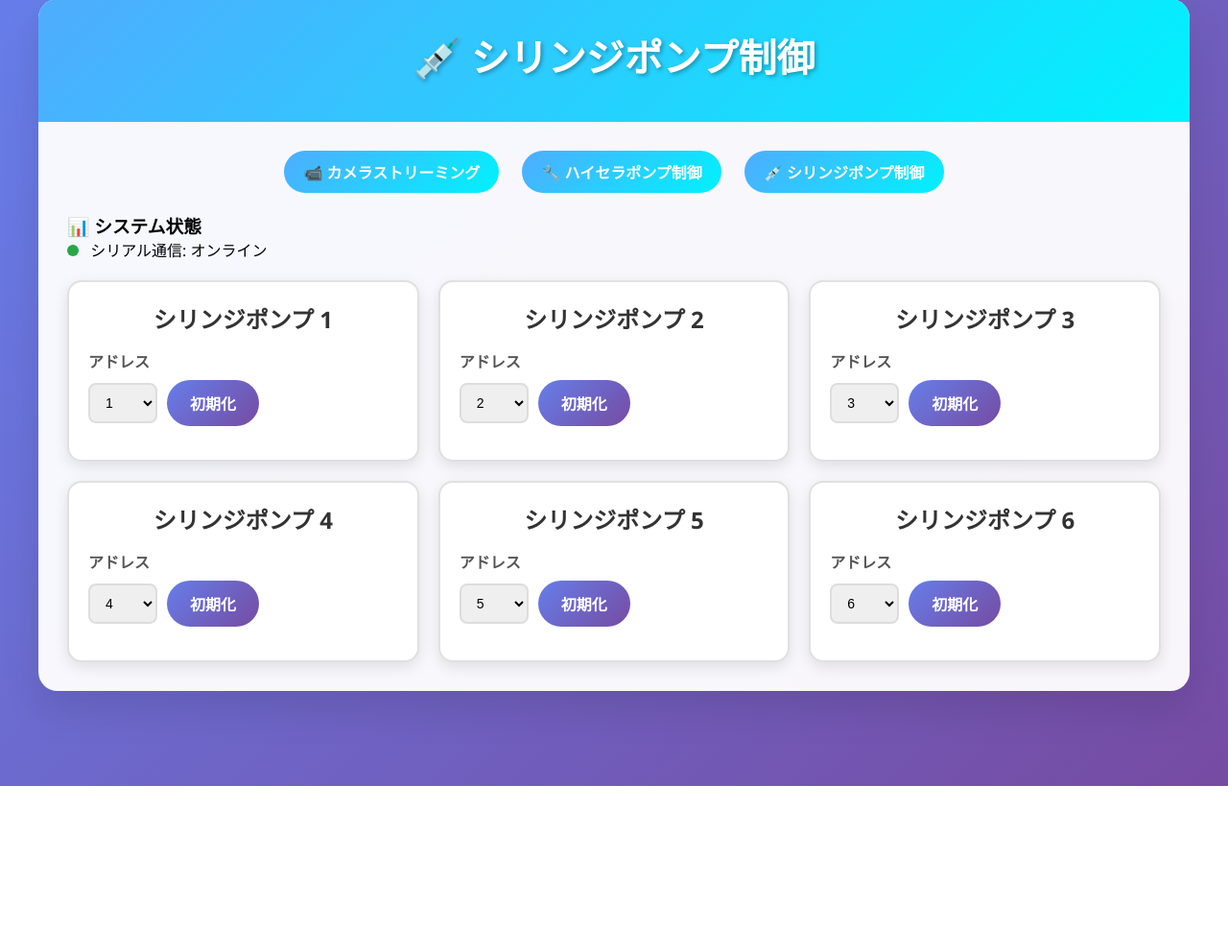
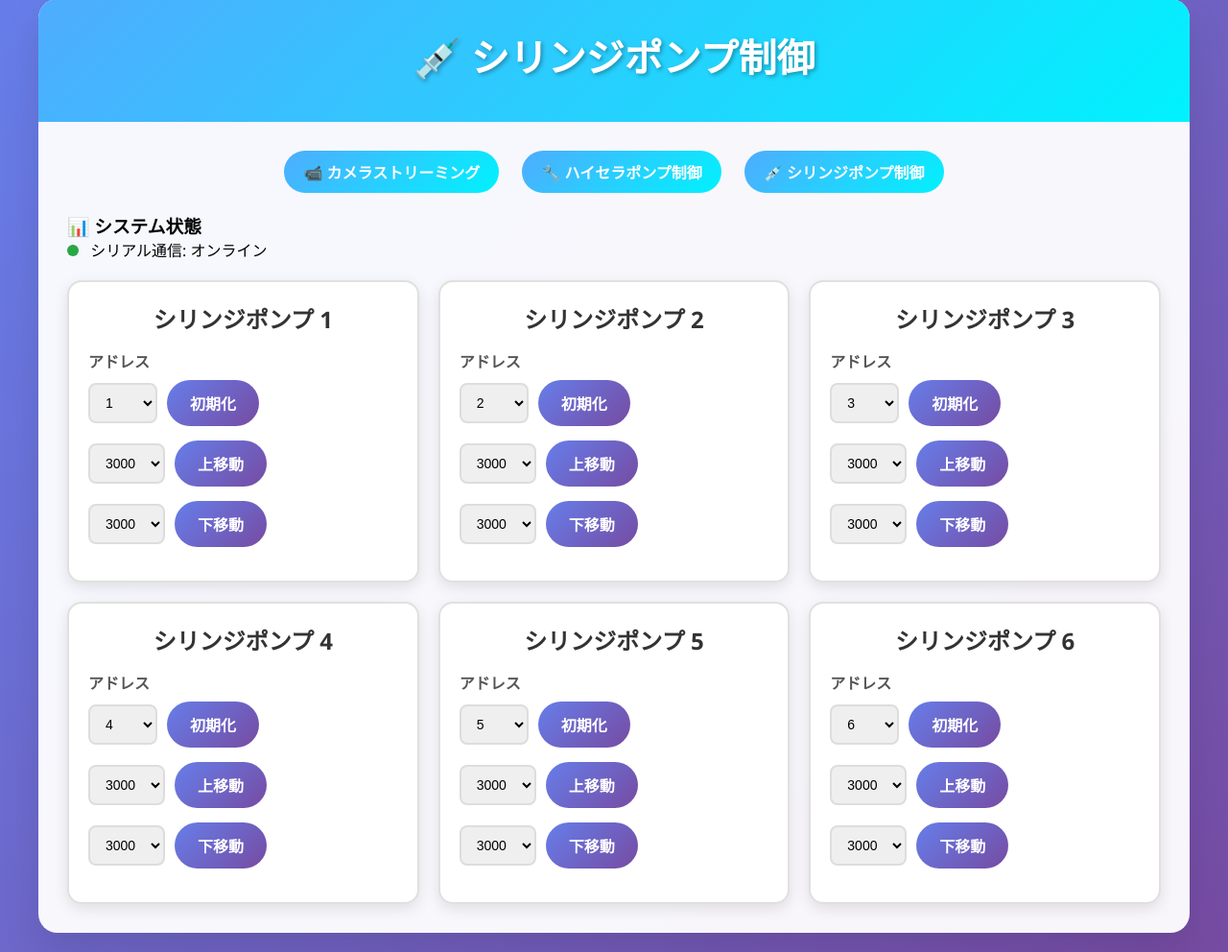
Before and after one commit to kohmoto-unicon/RaspberryPi_Camera, a Flask app: page /syringe_pump in a window 1280 px wide. Shown: the part 21-1013 px from the top of the page at 96% size. Before the commit the page ends 840 px from the top, so only its background shows below. Run offline with Flask 3, Linux system fonts and the light colour scheme.

Commit message:
25081115

```diff
--- a/templates/syringe_pump.html
+++ b/templates/syringe_pump.html
@@ -140,6 +140,34 @@
                         <button type="button" class="btn btn-primary" id="initBtn{{ pump }}" data-pump="{{ pump }}">初期化</button>
                         </div>
                     </div>
+
+                    <div class="control-group">
+                        <div class="input-group">
+                            <select id="steps{{ pump }}" data-pump="{{ pump }}">
+                                <option value="1000">1000</option>
+                                <option value="2000">2000</option>
+                                <option value="3000" selected>3000</option>
+                                <option value="4000">4000</option>
+                                <option value="5000">5000</option>
+                                <option value="6000">6000</option>
+                            </select>
+                            <button type="button" class="btn btn-primary" id="upBtn{{ pump }}" data-pump="{{ pump }}">上移動</button>
+                        </div>
+                    </div>
+
+                    <div class="control-group">
+                        <div class="input-group">
+                            <select id="downSteps{{ pump }}" data-pump="{{ pump }}">
+                                <option value="1000">1000</option>
+                                <option value="2000">2000</option>
+                                <option value="3000" selected>3000</option>
+                                <option value="4000">4000</option>
+                                <option value="5000">5000</option>
+                                <option value="6000">6000</option>
+                            </select>
+                            <button type="button" class="btn btn-primary" id="downBtn{{ pump }}" data-pump="{{ pump }}">下移動</button>
+                        </div>
+                    </div>
                 </div>
                 {% endfor %}
             </div>
```
